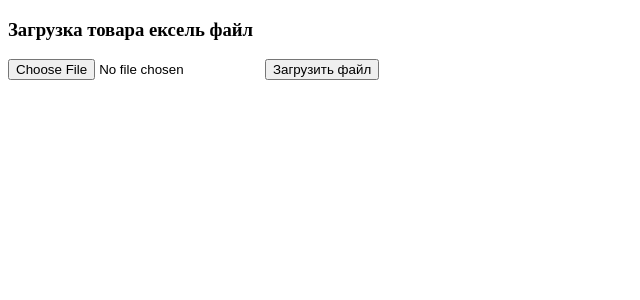
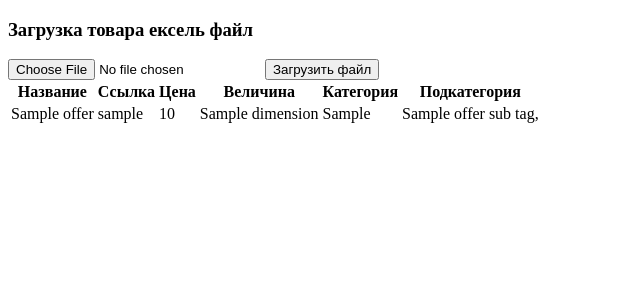
Before and after one commit to kinoafisharu/analitika, a Django app: template templates/home.html in a window 1280 px wide. Shown: the top 300 px of the page, without its empty margins (0-640 px from the left). Run offline with Django 3.2, Linux system fonts and the light colour scheme; the template is opened without the code that fills it: most values are stand-ins (such as "Sample title", 1, 10 or a date in 2020).

Commit message:
template view

```diff
--- a/import/views.py
+++ b/import/views.py
@@ -3,9 +3,10 @@ from .resource import *
 from django.contrib import messages
 # Create your views here.
 from .import_export_views import *
-
+from .models import *
 
 def home(request):
+    offers = Offers.objects.all()
     if request.POST:
         file = request.FILES['file']
         uploading_file = UploadingProducts({'file': file})
--- a/templates/home.html
+++ b/templates/home.html
@@ -22,5 +22,32 @@
     {{ message }}
   </div>
 {% endfor %}
+<table>
+    <thead>
+            <tr>
+                <th>Название</th>
+                <th>Ссылка</th>
+                <th>Цена</th>
+                <th>Величина</th>
+                <th>Категория</th>
+                <th>Подкатегория</th>
+            </tr>
+        </thead>
+    <tbody>
+        {% for offer in offers %}
+            <tr>
+                <td>{{ offer.offer_title }}</td>
+                <td>{{ offer.slug }}</td>
+                <td>{{ offer.offer_price }}</td>
+                <td>{{ offer.dimension }}</td>
+                <td>{{ offer.offer_tag }}</td>
+                <td>{% for title in offer.offer_sub_tag.all %}
+                    {{ title }},
+                    {% endfor %}
+                    </td>
+            </tr>
+        {% endfor %}
+    </tbody>
+</table>
 </body>
 </html>
```
